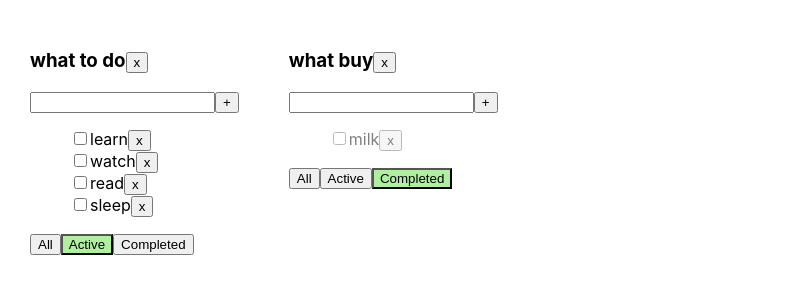
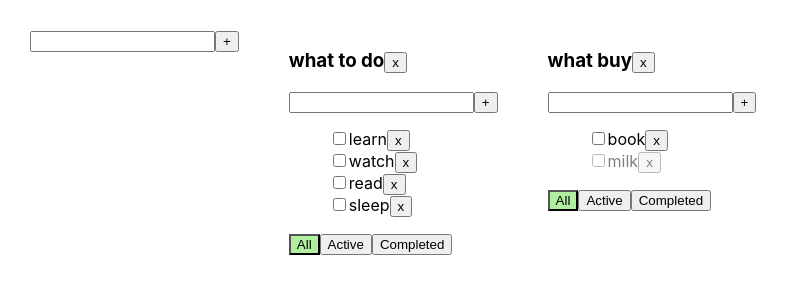
Before and after one commit to Asya0/todo-list, a React (Create React App) app in the folder todolist/: page / in a window 1280 px wide. Shown: the top 300 px of the page, without its empty margins (0-789 px from the left). Built offline with nearby package versions, Linux system fonts and the light colour scheme.

Commit message:
feat: added a component AddItemForm

```diff
--- a/todolist/package.json
+++ b/todolist/package.json
@@ -36,5 +36,8 @@
       "last 1 firefox version",
       "last 1 safari version"
     ]
+  },
+  "devDependencies": {
+    "yarn": "^1.22.19"
   }
 }
--- /dev/null
+++ b/todolist/src/AddItemForm.js
@@ -0,0 +1,40 @@
+import {useState} from "react";
+
+export function AddItemForm(props) {
+
+    const [newTaskTitle, setNewTaskTitle] = useState("")
+    const [error, setError] = useState("")
+
+    //пришлось сделать через !, потому что до этого добавляла таску
+    const addTask = () => {
+        if (newTaskTitle.trim() !== "") {
+            props.addItem(newTaskTitle.trim());
+            setNewTaskTitle("");
+        } else {
+            setError("field request");
+        }
+    }
+
+    const onNewTaskChangeHandler = (e) => {
+        setNewTaskTitle(e.currentTarget.value)
+    }
+    const onKeyPressHandler = (e) => {
+        setError(null) //убирает error & error-mes если после ошибки юзер начинает набирать слова
+        if (e.charCode === 13) {
+            addTask()
+        }
+    }
+
+    return (
+        <div>
+            <input
+                value={newTaskTitle}
+                onChange={onNewTaskChangeHandler}
+                onKeyPress={onKeyPressHandler}
+                className={error ? "error" : " "}
+            />
+            <button onClick={addTask}>+</button>
+            {error && <div className="error-message">{error}</div>}
+        </div>
+    )
+}
--- a/todolist/src/App.js
+++ b/todolist/src/App.js
@@ -2,6 +2,7 @@ import './App.css';
 import { Todolist } from './Todolist';
 import { useState } from "react";
 import uuid from 'react-uuid';
+import {AddItemForm} from "./AddItemForm";
 
 
 function App() {
@@ -52,10 +53,10 @@ function App() {
 
   let [todolists, setTodolists] = useState([
     {
-      id: todolistId1, title: "what to do", filter: "active",
+      id: todolistId1, title: "what to do", filter: "all",
     },
     {
-      id: todolistId2, title: "what buy", filter: "completed",
+      id: todolistId2, title: "what buy", filter: "all",
     }
   ])
 
@@ -79,9 +80,22 @@ function App() {
     ]
   })
 
+  function addTodolist(title) {
+    let todolist = {
+      id: uuid(),
+      filter: "all",
+      title: title
+    }
+    setTodolists([todolist, ...todolists]);
+    setTasks({
+      ...tasksObj,
+      [todolist.id]: []
+    })
+  }
 
   return (
     <div className="App">
+      <AddItemForm addItem={(addTodolist)}/>
       {
         todolists.map((tl) => {
 
--- a/todolist/src/Todolist.js
+++ b/todolist/src/Todolist.js
@@ -1,54 +1,38 @@
-import { useState } from "react";
+import {AddItemForm} from "./AddItemForm";
 
 export function Todolist(props) {
-  const [newTaskTitle, setNewTaskTitle] = useState("")
-  const [error, setError] = useState("")
 
-  const onNewTaskChangeHandler = (e) => {
-    setNewTaskTitle(e.currentTarget.value)
+    //показывает все таски
+    const onAllClickHandler = () => {
+        props.changeFilter("all", props.id)
     }
-  const onKeyPressHandler = (e) => {
-    setError(null) //убирает error & error-mes если после ошибки юзер начинает набирать слова
-    if (e.charCode === 13) {
-      addTask()
+    //показывает только невыполненные, когда isDone = false
+    const onActiveClickHandler = () => {
+        props.changeFilter("active", props.id)
     }
+    //только выполненные, когда isDone = true
+    const onCompletedClickHandler = () => {
+        props.changeFilter("completed", props.id)
     }
-  //пришлось сделать через !, потому что до этого добавляла таску
-  const addTask = () => {
-    if (newTaskTitle.trim() !== "") {
-      props.addTask(newTaskTitle.trim(), props.id);
-      setNewTaskTitle("");
-    } else {
-      setError("field request");
+    const removeTodolist = () => {
+        props.removeTodolist(props.id);
     }
+const addTask = (title) => {
+    props.addTask(title, props.id)
 }
-  //показывает все таски
-  const onAllClickHandler = () => { props.changeFilter("all", props.id) }
-  //показывает только невыполненные, когда isDone = false
-  const onActiveClickHandler = () => { props.changeFilter("active", props.id) }
-  //только выполненные, когда isDone = true
-  const onCompletedClickHandler = () => { props.changeFilter("completed", props.id) }
-  const removeTodolist = () => { props.removeTodolist(props.id); }
-
-
     return (
         <div>
-      <h3>{props.title}<button onClick={removeTodolist}>x</button></h3>
-      <div>
-        <input
-          value={newTaskTitle}
-          onChange={onNewTaskChangeHandler}
-          onKeyPress={onKeyPressHandler}
-          className={error ? "error" : " "}
-        />
-        <button onClick={addTask}        >+</button>
-        {error && <div className="error-message">{error}</div>}
-      </div>
+            <h3>{props.title}
+                <button onClick={removeTodolist}>x</button>
+            </h3>
+            <AddItemForm addItem={addTask}/>
             <ul>
                 {
                     //выводит столько li сколько id у переменной task в App.js
                     props.tasks.map((t) => {
-            const onRemoveHandler = () => { props.removeTask(t.id, props.id) }
+                        const onRemoveHandler = () => {
+                            props.removeTask(t.id, props.id)
+                        }
                         const onChangeHandler = (e) => {
                             props.changeTaskStatus(t.id, e.currentTarget.checked)
                             console.log(props.changeTaskStatus(t.id, e.currentTarget.checked, props.id))
@@ -68,13 +52,15 @@ export function Todolist(props) {
             </ul>
             <div>
                 <button className={props.filter === "all" ? "active-filter" : ""}
-          onClick={onAllClickHandler}>All</button>
+                        onClick={onAllClickHandler}>All
+                </button>
                 <button className={props.filter === "active" ? "active-filter" : ""}
-          onClick={onActiveClickHandler}>Active</button>
+                        onClick={onActiveClickHandler}>Active
+                </button>
                 <button className={props.filter === "completed" ? "active-filter" : ""}
-          onClick={onCompletedClickHandler}>Completed</button>
+                        onClick={onCompletedClickHandler}>Completed
+                </button>
             </div>
-
-    </div >
+        </div>
     );
 }
```
Also changed, not shown: 2 other files (tests, documents, lock files or other folders). Lines whose indentation alone changed are shown as unchanged.
